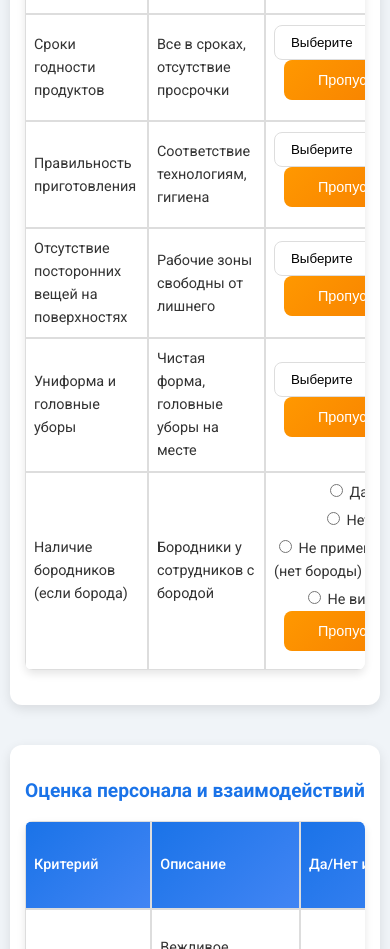
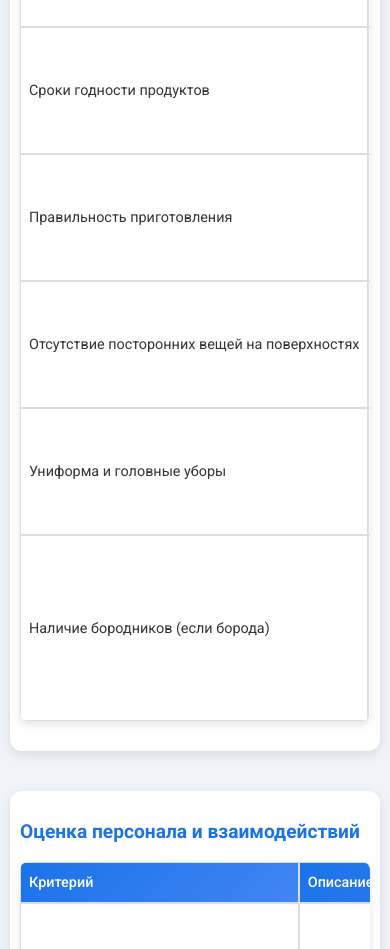
Before and after one commit to wwwgolybfs-dev/tainiy_pokypatel-, a plain HTML site: page dfs/index.html in a window 390 px wide. Shown: the part 1720-2669 px from the top of the page. Drawn offline with Linux system fonts and the light colour scheme.

Commit message:
Update index.html

```diff
--- a/dfs/index.html
+++ b/dfs/index.html
@@ -83,6 +83,9 @@
             background: linear-gradient(135deg, #ff9800, #f57c00);
             margin-left: 10px;
         }
+        .skip-button.skipped {
+            background: linear-gradient(135deg, #f44336, #d32f2f); /* Красный для пропущенных */
+        }
         #rating {
             font-size: 1.5em;
             color: #27ae60;
@@ -153,7 +156,50 @@
             transform: scale(1.05);
         }
         /* Responsive adaptations */
-        @media (max-width: 600px) {
+        @media (max-width: 768px) {
+            body {
+                padding: 15px;
+            }
+            h1 {
+                font-size: 1.8em;
+            }
+            h2 {
+                font-size: 1.3em;
+            }
+            table {
+                display: block;
+                overflow-x: auto;
+                white-space: nowrap;
+            }
+            th, td {
+                padding: 10px;
+                font-size: 0.95em;
+            }
+            .radio-group {
+                flex-direction: column;
+                gap: 8px;
+                align-items: flex-start;
+            }
+            button {
+                width: 100%;
+                margin-bottom: 10px;
+                margin-right: 0;
+            }
+            #photo-preview img {
+                max-width: 100%;
+            }
+            .section {
+                padding: 15px;
+            }
+            .skip-button {
+                margin-left: 0;
+                margin-top: 10px;
+            }
+            select, .radio-group {
+                width: 100%;
+            }
+        }
+        @media (max-width: 480px) {
             body {
                 padding: 10px;
             }
@@ -163,27 +209,18 @@
             h2 {
                 font-size: 1.2em;
             }
-            table {
-                display: block;
-                overflow-x: auto;
-            }
             th, td {
                 padding: 8px;
                 font-size: 0.9em;
             }
             .radio-group {
-                flex-direction: column;
                 gap: 5px;
             }
-            button {
-                width: 100%;
-                margin-bottom: 10px;
+            .section {
+                padding: 10px;
             }
-            #photo-preview img {
-                max-width: 100%;
-            }
-            .section {
-                padding: 15px;
+            textarea {
+                height: 80px;
             }
         }
     </style>
@@ -903,7 +940,11 @@
                     input.value = '';
                 }
             });
-            // Optionally, you can add logic to mark as skipped or ignore in calculation
+            // Изменяем цвет кнопки на красный для визуального отображения пропуска
+            const button = document.querySelector(`button[onclick="skipQuestion('${name}')"]`);
+            if (button) {
+                button.classList.add('skipped');
+            }
             alert(`Вопрос "${name}" пропущен.`);
         }
 
```
